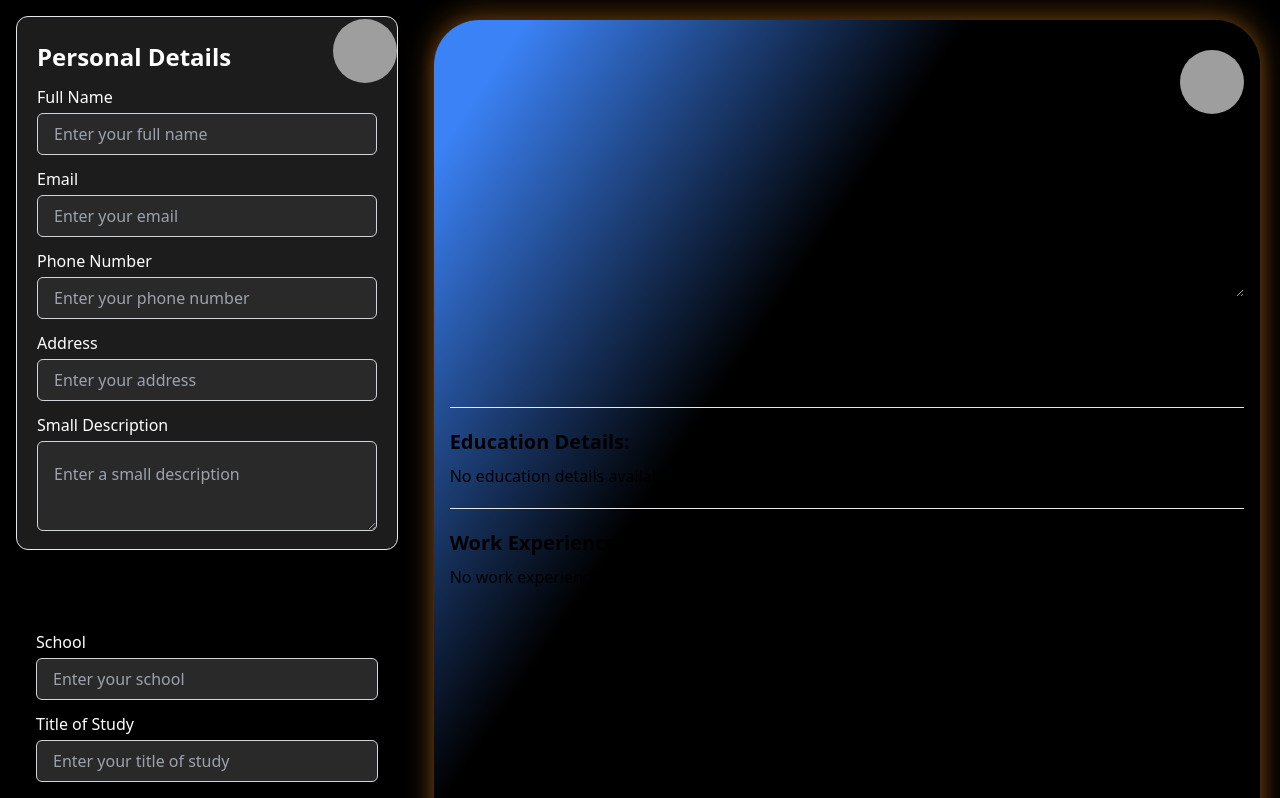
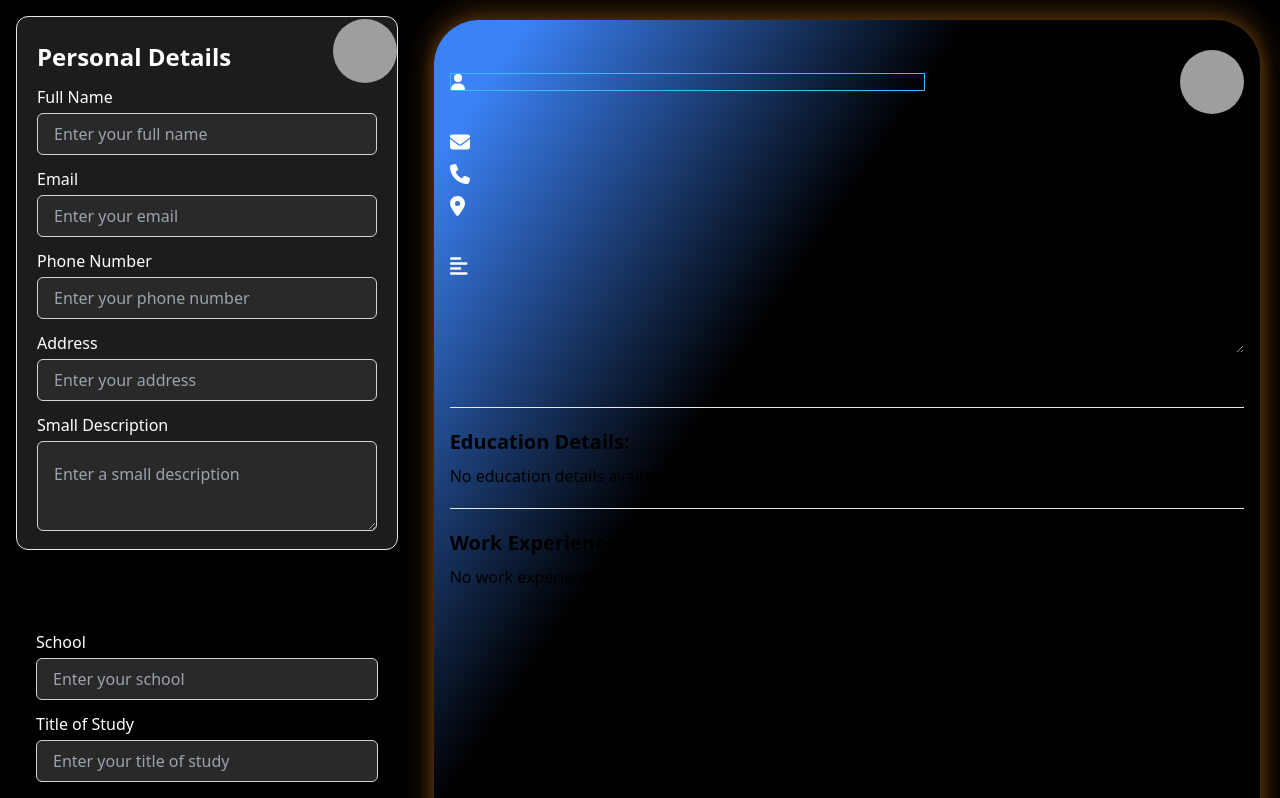
Before and after one commit to saadniazifed/SmartResume, a React (Vite) app: page / in a window 1280 px wide. Shown: the top 798 px of the page. Built offline with nearby package versions, Linux system fonts and the light colour scheme; grey boxes are pictures that could not be loaded.

Commit message:
Worked on making the Resume look nicerusing tailwindcss.

```diff
--- a/index.html
+++ b/index.html
@@ -8,6 +8,12 @@
       href="https://fonts.googleapis.com/css2?family=Alfa+Slab+One&display=swap"
       rel="stylesheet"
     />
+
+    <script
+      src="https://kit.fontawesome.com/292f12d1c6.js"
+      crossorigin="anonymous"
+    ></script>
+
     <title>Smart Resume</title>
   </head>
   <body>
--- a/package.json
+++ b/package.json
@@ -10,6 +10,9 @@
     "preview": "vite preview"
   },
   "dependencies": {
+    "@fortawesome/fontawesome-svg-core": "^6.4.2",
+    "@fortawesome/free-solid-svg-icons": "^6.4.2",
+    "@fortawesome/react-fontawesome": "^0.2.0",
     "@react-pdf/renderer": "^3.1.12",
     "autoprefixer": "^10.4.14",
     "postcss": "^8.4.27",
--- a/src/components/FormInput.jsx
+++ b/src/components/FormInput.jsx
@@ -15,19 +15,21 @@ const FormInput = (props) => {
       </label>
       {isTextArea ? (
         <textarea
-          className="w-full bg-[#292929] text-white px-4 py-5 border rounded-md border-gray-300 focus:outline-none focus:ring-2 focus:ring-blue-400 text-gray-600"
+          className="w-full bg-[#292929] text-white px-4 py-5 border rounded-md border-gray-300 focus:outline-none focus:ring-2 focus:ring-blue-400"
           {...input}
           onChange={onChange}
           value={value}
           maxLength={150}
         />
       ) : (
+        <>
           <input
             className="w-full bg-[#292929]  px-4 py-2 border rounded-md border-gray-300 focus:outline-none focus:ring-2 focus:ring-blue-400 text-white"
             {...input}
             onChange={onChange}
             value={value}
           />
+        </>
       )}
     </div>
   );
--- a/src/components/PersonalDetails/RenderPersonalDetailsInput.jsx
+++ b/src/components/PersonalDetails/RenderPersonalDetailsInput.jsx
@@ -1,4 +1,12 @@
 import PropTypes from "prop-types";
+import { FontAwesomeIcon } from "@fortawesome/react-fontawesome";
+import {
+  faEnvelope,
+  faPhone,
+  faMapMarkerAlt,
+  faAlignLeft,
+  faUser,
+} from "@fortawesome/free-solid-svg-icons";
 
 const RenderPersonalDetailsInput = (props) => {
   const { personalDetails, avatarImage } = props;
@@ -7,29 +15,39 @@ const RenderPersonalDetailsInput = (props) => {
     <div className="h-1/4 flex flex-col">
       {/* Centered text in the top div */}
       <div className="flex justify-between items-center h-1/4">
+        <div className="flex items-center justify-between border-sky-400 border flex-[0.65]">
+          <FontAwesomeIcon icon={faUser} color="white" />
           <p className="text-4xl font-bold text-white font-alfa">
             {personalDetails.fullName}
           </p>
+        </div>
+
+        <div>
           <img
-          className="rounded-full w-16 h-16 object-cover"
+            className="rounded-full w-16 h-16 object-cover self-end"
             src={avatarImage}
             alt="Avatar"
           />
+        </div>
       </div>
 
       {/* Bottom div with labels and rendering vertically aligned */}
       <div className="flex flex-col h-3/4 w-full">
         <div className="text-left text-xl font-sans w-full md:w-auto">
-          <p>
-            <span className="font-bold font-sans"></span>{" "}
+          <p className="flex">
+            <span className="font-bold font-sans">
+              <FontAwesomeIcon icon={faEnvelope} color="white" />
+            </span>
             <span className="text-white rounded p-2 flex w-full justify-between h-8 items-center">
               <span>{personalDetails.email}</span>
             </span>
           </p>
         </div>
         <div className="text-left text-xl w-full md:w-auto">
-          <p>
-            <span className="font-bold font-sans"></span>{" "}
+          <p className="flex">
+            <span className="font-bold font-sans">
+              <FontAwesomeIcon icon={faPhone} color="white" />
+            </span>
             <span className="text-white rounded p-2 flex w-full justify-between h-8 items-center">
               <span>{personalDetails.phoneNumber}</span>
             </span>
@@ -37,7 +55,9 @@ const RenderPersonalDetailsInput = (props) => {
         </div>
         <div className="text-left text-xl w-full md:w-auto">
           <p>
-            <span className="font-bold font-sans"></span>{" "}
+            <span className="font-bold font-sans">
+              <FontAwesomeIcon icon={faMapMarkerAlt} color="white" />
+            </span>
             <span className="text-white rounded p-2 flex w-full justify-between h-8 items-center">
               <span>{personalDetails.address}</span>
             </span>
@@ -46,7 +66,9 @@ const RenderPersonalDetailsInput = (props) => {
 
         <div className="text-left text-xl w-full md:w-auto">
           <p>
-            <span className="font-bold text-white font-sans"></span>{" "}
+            <span className="font-bold text-white font-sans">
+              <FontAwesomeIcon icon={faAlignLeft} color="white" />
+            </span>
             <textarea className="text-white rounded p-2 w-full inline-block break-all bg-transparent">
               {personalDetails.smallDescription}
             </textarea>
```
Also changed, not shown: 1 other file (tests, documents, lock files or other folders). Lines whose indentation alone changed are shown as unchanged.
